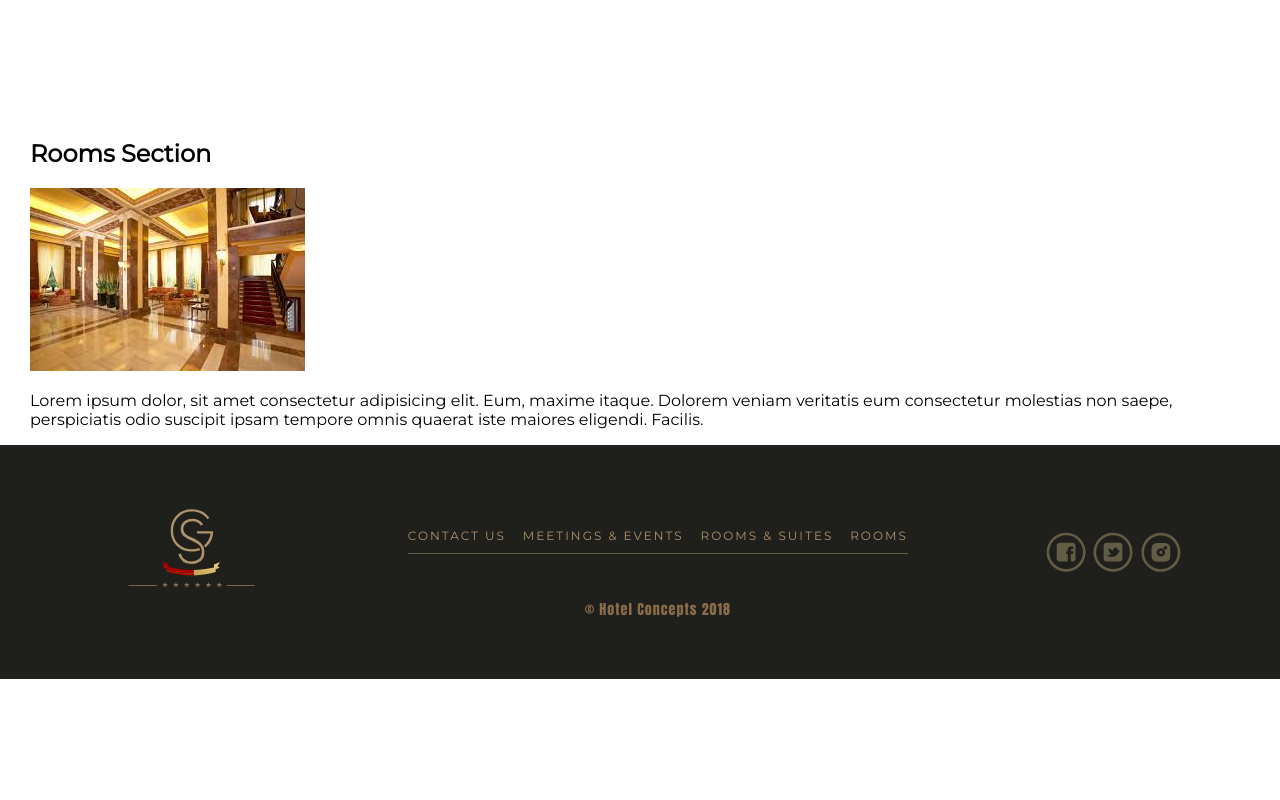
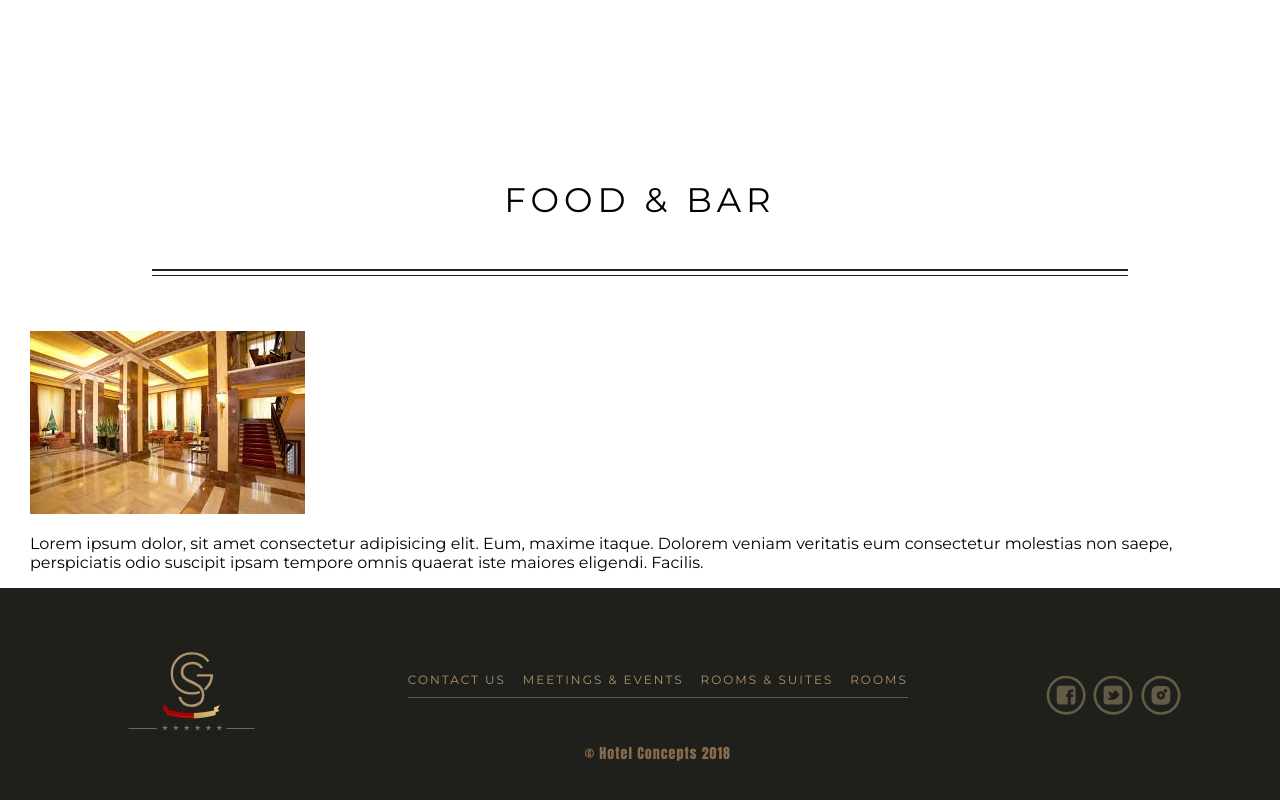
Before and after one commit to Gabewest1/hotel, a React (Create React App) app: page / in a window 1280 px wide. Shown: the part 3060-3860 px from the top of the page. Before the commit the page ends 3739 px from the top, so only its background shows below. Built offline with nearby package versions, Linux system fonts and the light colour scheme; a web font is replaced by a local one.

Commit message:
Updated <FoodSection/> to use the <SectionTitle/>.

```diff
--- a/src/pages/Home/FoodSection.js
+++ b/src/pages/Home/FoodSection.js
@@ -1,11 +1,13 @@
 import React from "react"
 import styled from "styled-components"
+
+import SectionTitle from "./SectionTitle"
 
 export default class FoodSection extends React.Component {
     render() {
         return (
             <FoodSectionView { ...this.props }>
-                <Title>Rooms Section</Title>
+                <SectionTitle>Food &amp; Bar</SectionTitle>
                 <ImageContainer>
                     <Image src="/assets/images/filler.jpg"/>
                 </ImageContainer>
```
